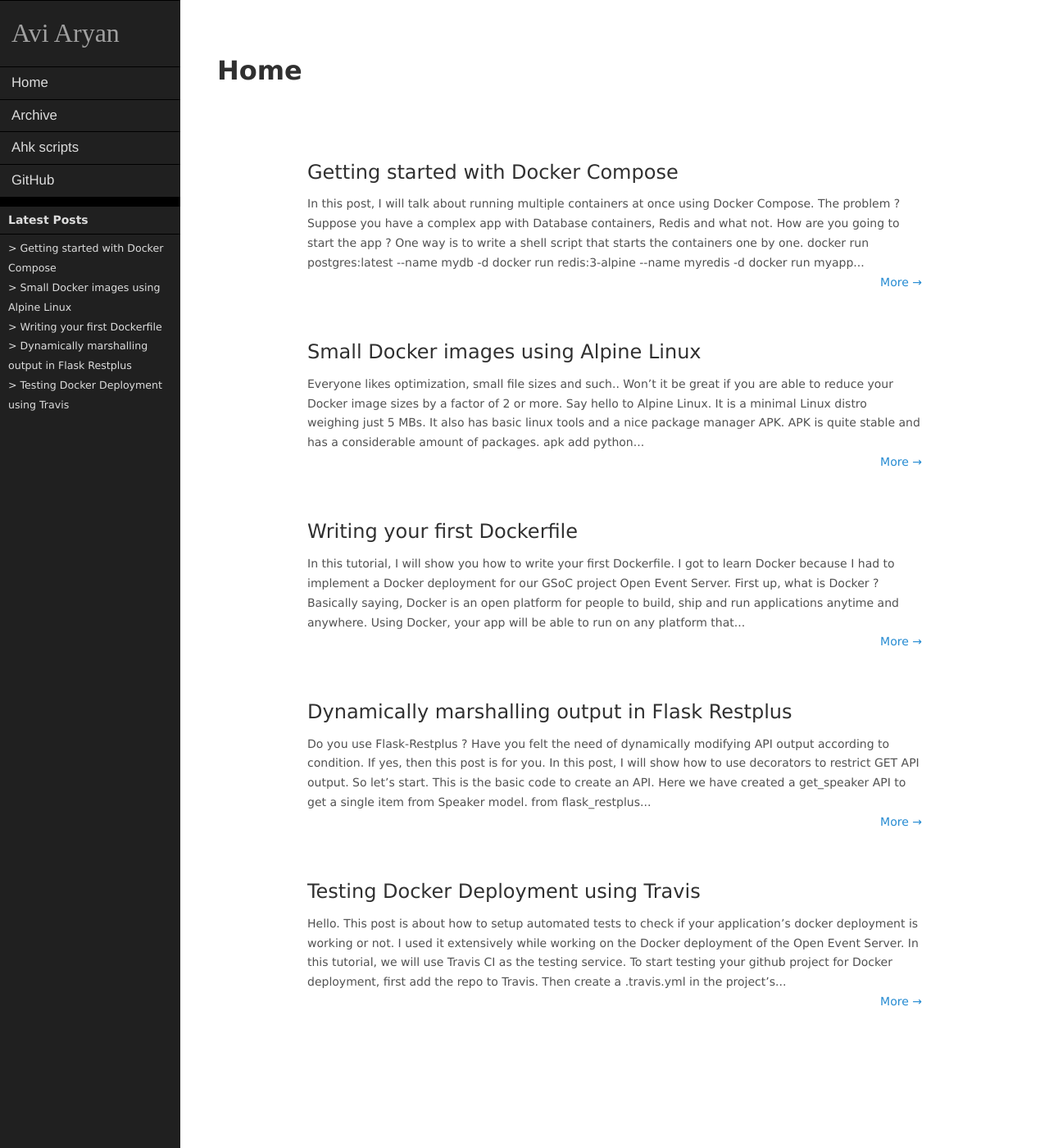
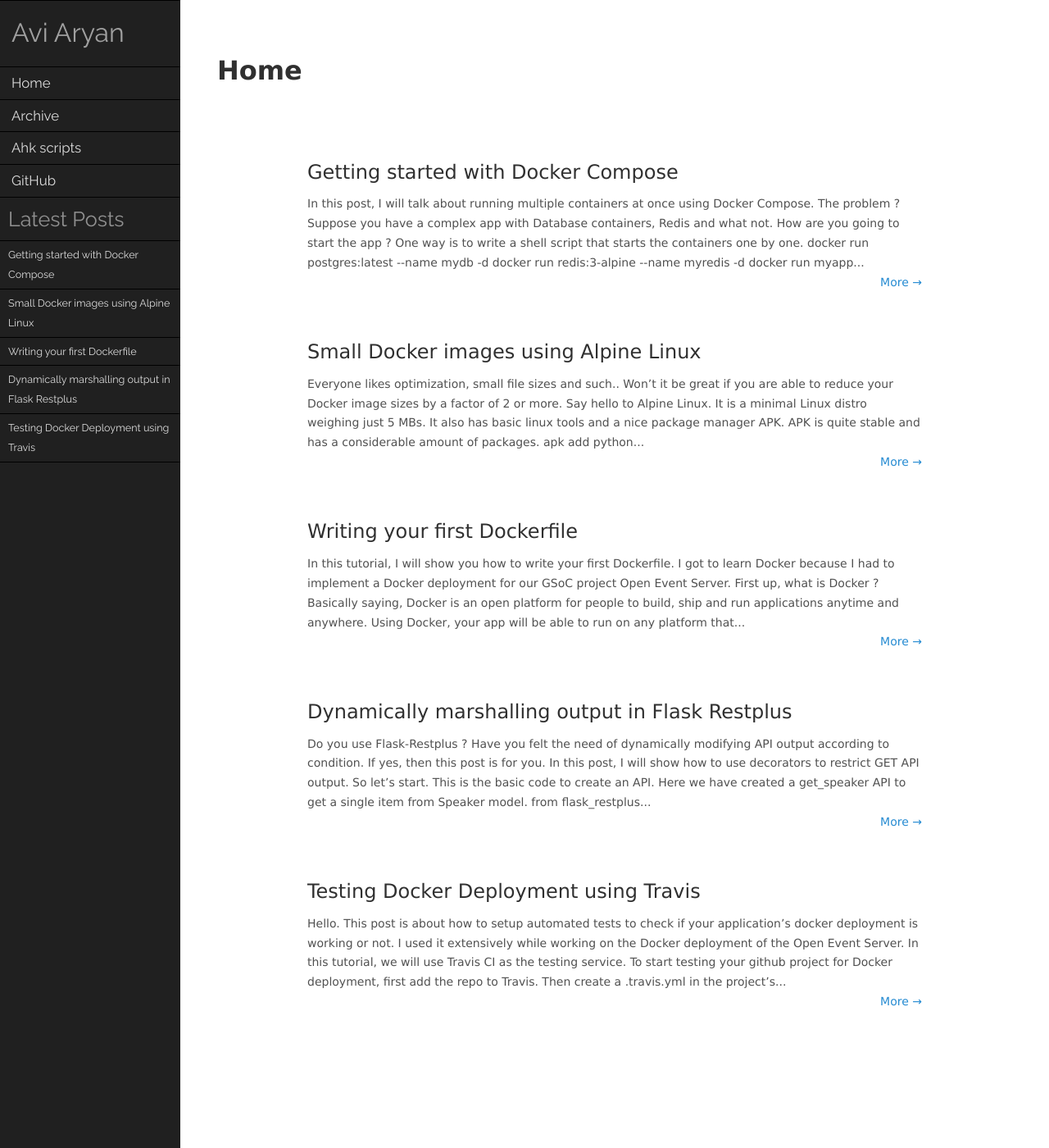
Before and after one commit to aviaryan/aviaryan.github.com-retired-2018, a Jekyll site: the page built from index.html, in a window 1280 px wide and 1400 px high. Shown: the whole window at 82% size. Built offline with Jekyll 4.4.1, drawn with Linux system fonts in a browser that asks for light colours.

Commit message:
improved recent posts list, fixes #6

```diff
--- a/_layouts/default.html
+++ b/_layouts/default.html
@@ -28,6 +28,7 @@
 
   <!-- fonts -->
   <link href='https://fonts.googleapis.com/css?family=Anonymous+Pro:700,400' rel='stylesheet' type='text/css'>
+  <link href="https://fonts.googleapis.com/css?family=Raleway" rel="stylesheet">
 
   <!-- stylesheets -->
   <link rel="alternate" type="application/atom+xml" href="http://feeds.feedburner.com/aviaryan" title="RSS feed" />
@@ -56,13 +57,13 @@
 
 
       {% if layout.rtype != "post" %}
-        <li class="divider"></li>
-        <li><strong>Latest Posts</strong></li>
+        <li class="latestposts-header">Latest Posts</li>
+        {% for post in site.posts limit:5%}
         <li class="latestposts-box">
-        {% for post in site.posts limit:5%}
          <a href="{{ post.url }}"> <span class="latestposts">{{ post.title }}</span> </a><br>
+        </li>
         {% endfor %}
-        </li>
+        <li></li>  <!-- for last line -->
       {% else %}
         {% if page.category != null %}
         <li class="divider"></li>
--- a/assets/css/colors-black.css
+++ b/assets/css/colors-black.css
@@ -54,6 +54,10 @@ h1 a:hover {
 	color: #A0A0A0;
 }
 #navigation h1 a:hover {
+	color: #909090;
+}
+
+.latestposts-header {
 	color: #909090;
 }
 
--- a/assets/css/style.css
+++ b/assets/css/style.css
@@ -327,28 +327,37 @@ div.post-content { font-size: 16px; }
 
 #navigation h1 a {
 	font-size: 32px;
-	font-family: "Times New Roman";
+	font-family: 'Raleway', 'Times New Roman', sans-serif;
 }
+
 #navigation h1 a:hover {
 	font-size: 32px;
 }
 
 #navigation a {
 	border: none;
-	font-family: "Helvetica Neue", "Helvetica", serif;
+	font-family: 'Raleway', 'Helvetica Neue', "Helvetica", sans-serif;
 	font-size: 1.2em;
 	padding: 2px 4px;
 }
+
 #navigation a:hover {
 	font-size: 1.2em;
+}
+
+.latestposts-header {
+	font-size: 1.8em;
+	font-family: 'Raleway', sans-serif;
 }
 
 .latestposts {
 	text-decoration: none;
 	margin: 0px 0px 0px 0px;
 	font-size: .9em;
+	font-family: 'Raleway', sans-serif;
 }
-.latestposts:before { content: '> ';}
+
+.latestposts:before { content: '';}
 
 
 /*** Posts ***/
```
